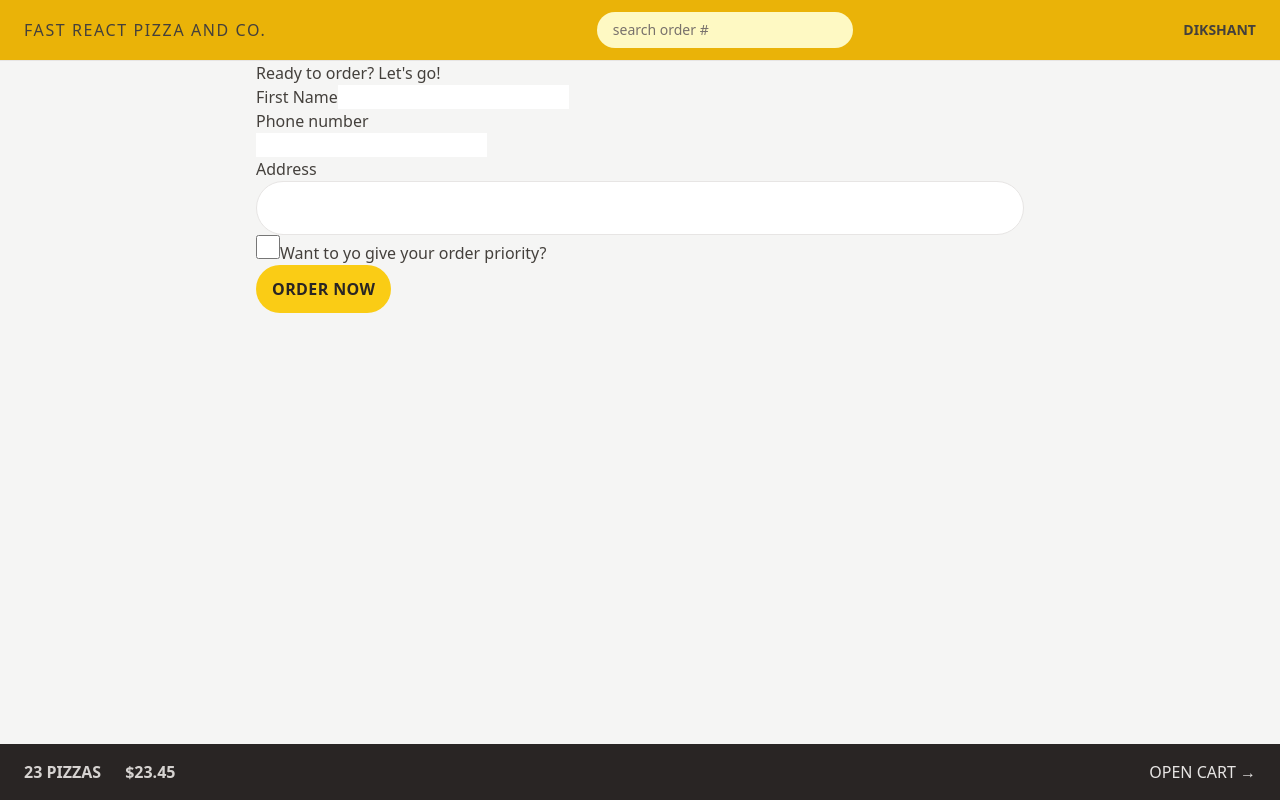
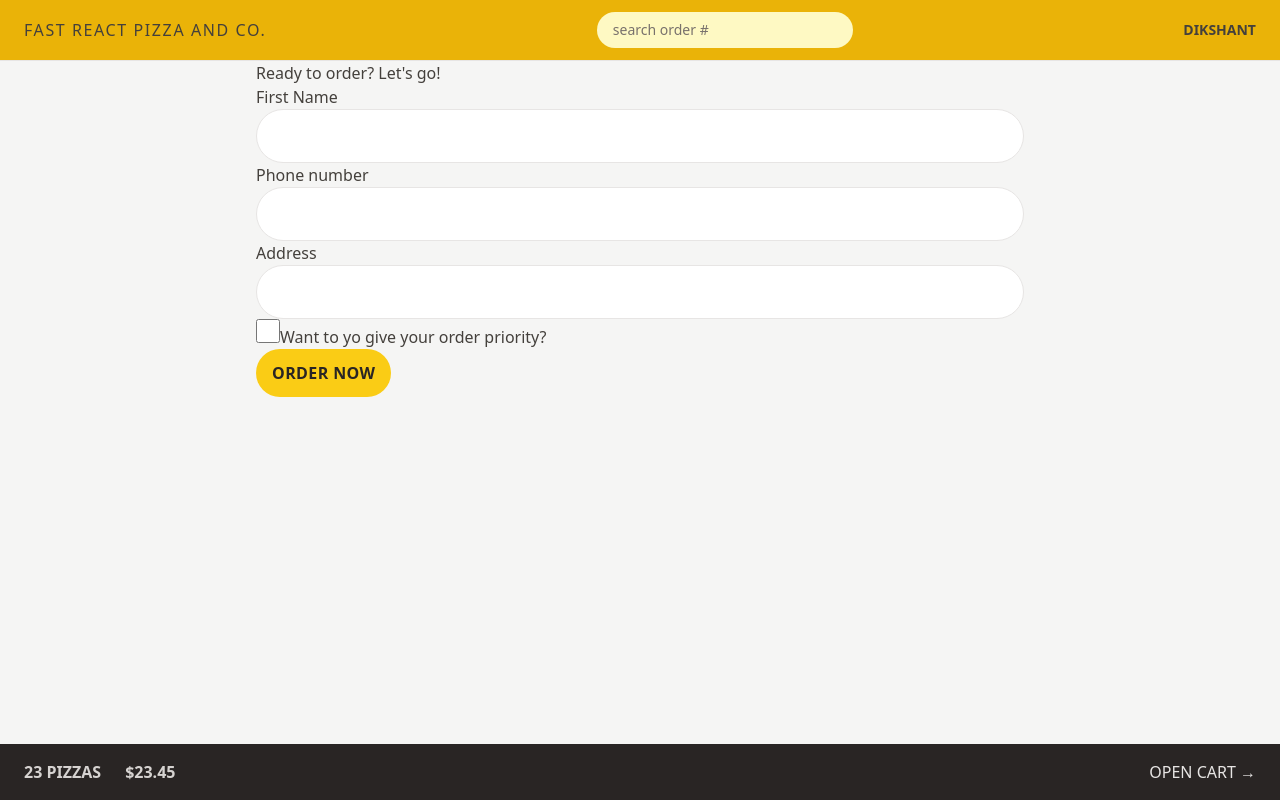
Before and after one commit to sharma-dikshant/Fast-react-pizza, a React (Vite) app: page /order/new in a window 1280 px wide. Built offline with nearby package versions, Linux system fonts and the light colour scheme.

Commit message:
reusing styles in tailwind

```diff
--- a/src/features/order/CreateOrder.jsx
+++ b/src/features/order/CreateOrder.jsx
@@ -51,13 +51,13 @@ export default function CreateOrder() {
       <Form method="POST">
         <div>
           <label>First Name</label>
-          <input type="text" name="customer" required />
+          <input className="input" type="text" name="customer" required />
         </div>
 
         <div>
           <label>Phone number</label>
           <div>
-            <input type="tel" name="phone" required />
+            <input className="input" type="tel" name="phone" required />
           </div>
           {formErrors?.errors?.phone && <p>{formErrors.errors.phone}</p>}
         </div>
@@ -66,7 +66,7 @@ export default function CreateOrder() {
           <label>Address</label>
           <div>
             <input
-              className="w-full rounded-full border border-stone-200 px-4 py-2 text-sm transition-all duration-300 focus:outline-none focus:ring focus:ring-yellow-400 md:px-6 md:py-4"
+              className="input"
               type="text"
               name="address"
               required
--- a/src/index.css
+++ b/src/index.css
@@ -3,19 +3,11 @@
 @tailwind utilities;
 
 
-/* body {
-  font-family: system-ui, -apple-system, BlinkMacSystemFont, 'Segoe UI', Roboto,
-    Oxygen, Ubuntu, Cantarell, 'Open Sans', 'Helvetica Neue', sans-serif;
-  background-color: #f7f7f7;
-  color: #444;
+@layer components{
+  .input{
+    @apply w-full rounded-full border border-stone-200 px-4 py-2 text-sm transition-all duration-300 focus:outline-none focus:ring focus:ring-yellow-400 md:px-6 md:py-4
+  }
 }
-
-.layout {
-  display: grid;
-  grid-template-rows: auto 1fr auto;
-  gap: 32px;
-  height: 100dvh;
-} */
 
 /* https://dev.to/afif/i-made-100-css-loaders-for-your-next-project-4eje */
 .loader {
```
